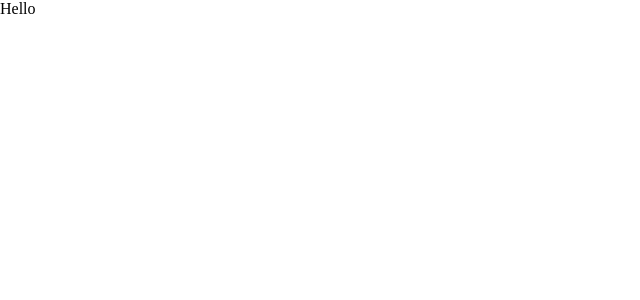
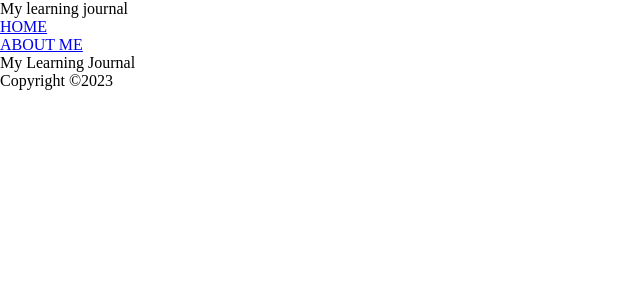
Before and after one commit to yujhenchen/learning-journal-react, a React (Create React App) app: page / in a window 1280 px wide. Shown: the top 300 px of the page, without its empty margins (0-640 px from the left). Built offline with nearby package versions, Linux system fonts and the light colour scheme.

Commit message:
use React Router

```diff
--- /dev/null
+++ b/src/BlogCard.js
@@ -0,0 +1,5 @@
+import React from "react";
+
+export default function BlogCard() {
+  return <div>BlogCard</div>;
+}
--- /dev/null
+++ b/src/Footer.js
@@ -0,0 +1,10 @@
+import React from "react";
+
+export default function Footer() {
+  return (
+    <footer>
+      <p>My Learning Journal</p>
+      <p>Copyright ©2023</p>
+    </footer>
+  );
+}
--- /dev/null
+++ b/src/Header.js
@@ -0,0 +1,15 @@
+import React from "react";
+import Navigation from "./Navigation";
+
+export default function Header() {
+  return (
+    <header>
+      <div>
+        <img src="" alt=""></img>
+        <span>My learning journal</span>
+      </div>
+
+      <Navigation />
+    </header>
+  );
+}
--- /dev/null
+++ b/src/Navigation.js
@@ -0,0 +1,16 @@
+import React from "react";
+
+export default function Navigation() {
+  return (
+    <nav>
+      <ul>
+        <li>
+          <a href="./home">HOME</a>
+        </li>
+        <li>
+          <a href="./about">ABOUT ME</a>
+        </li>
+      </ul>
+    </nav>
+  );
+}
--- a/src/index.js
+++ b/src/index.js
@@ -3,7 +3,12 @@ import { createRoot } from "react-dom/client";
 
 import { createBrowserRouter, RouterProvider } from "react-router-dom";
 
-import App from "./App";
+import Root from "./routes/root";
+import ErrorPage from "./routes/error-page";
+
+import AboutPage from "./routes/about";
+import HomePage from "./routes/home";
+import PostPage from "./routes/post";
 
 const rootElement = document.getElementById("root");
 const root = createRoot(rootElement);
@@ -11,7 +16,20 @@ const root = createRoot(rootElement);
 const router = createBrowserRouter([
   {
     path: "/",
-    element: <App />,
+    element: <Root />,
+    errorElement: <ErrorPage />,
+  },
+  {
+    path: "/about",
+    element: <AboutPage />,
+  },
+  {
+    path: "/home",
+    element: <HomePage />,
+  },
+  {
+    path: "/post/:postId",
+    element: <PostPage />,
   },
 ]);
 
--- /dev/null
+++ b/src/routes/about.js
@@ -0,0 +1,5 @@
+import React from "react";
+
+export default function AboutPage() {
+  return <div>about</div>;
+}
--- /dev/null
+++ b/src/routes/error-page.js
@@ -0,0 +1,16 @@
+import { useRouteError } from "react-router-dom";
+
+export default function ErrorPage() {
+  const error = useRouteError();
+  console.error(error);
+
+  return (
+    <div id="error-page">
+      <h1>Oops!</h1>
+      <p>Sorry, an unexpected error has occurred.</p>
+      <p>
+        <i>{error.statusText || error.message}</i>
+      </p>
+    </div>
+  );
+}
--- /dev/null
+++ b/src/routes/home.js
@@ -0,0 +1,10 @@
+import React from "react";
+import App from "../App";
+
+export default function HomePage() {
+  return (
+    <div>
+      <App />
+    </div>
+  );
+}
--- /dev/null
+++ b/src/routes/post.js
@@ -0,0 +1,5 @@
+import React from "react";
+
+export default function PostPage() {
+  return <div>post</div>;
+}
--- /dev/null
+++ b/src/routes/root.js
@@ -0,0 +1,11 @@
+import Header from "../Header";
+import Footer from "../Footer";
+
+export default function root() {
+  return (
+    <>
+      <Header />
+      <Footer />
+    </>
+  );
+}
```
